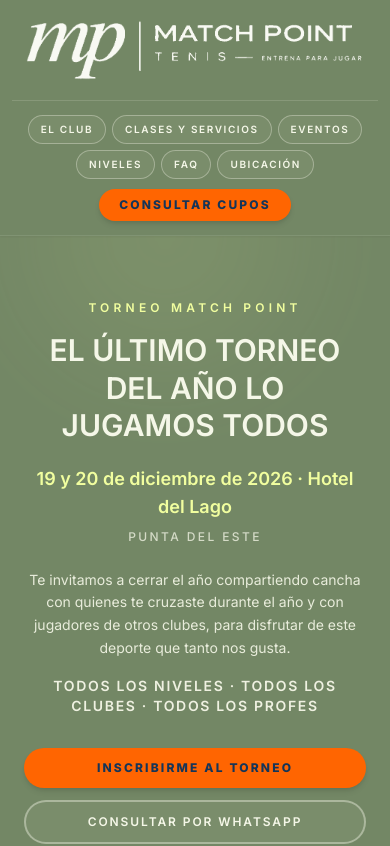
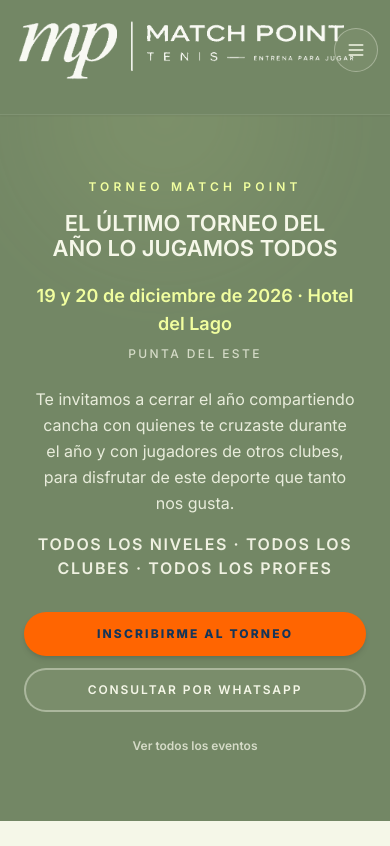
Before and after one commit to match-poi/Match-Point-Web, a Next.js app: page /torneo-hotel-del-lago in a window 390 px wide. Shown: the top 846 px of the page. Built offline with nearby package versions, Linux system fonts and the light colour scheme.

Commit message:
Torneo Hotel del Lago: precios, hotel, mobile y galería.
Prize money, aclaraciones de estadía/actividades, menú mobile y copy del fin de semana; galería con seis fotos.

```diff
--- a/src/app/globals.css
+++ b/src/app/globals.css
@@ -11,15 +11,36 @@
   --yellow: 255 222 89;
 }
 
+html {
+  scroll-padding-top: 7.5rem;
+}
+
 html,
 body {
   height: 100%;
   scroll-behavior: smooth;
 }
 
+@media (min-width: 640px) {
+  html {
+    scroll-padding-top: 8.5rem;
+  }
+}
+
+main [id] {
+  scroll-margin-top: 7.5rem;
+}
+
+@media (min-width: 640px) {
+  main [id] {
+    scroll-margin-top: 8.5rem;
+  }
+}
+
 body {
   background: #f5f7e8;
   color: #143559;
+  overflow-x: clip;
 }
 
 ::selection {
@@ -29,11 +50,11 @@
 
 @layer components {
   .btn-cta {
-    @apply inline-flex cursor-pointer items-center justify-center rounded-full bg-accent px-8 py-3 text-sm font-extrabold uppercase tracking-[0.18em] text-brand-blue shadow-md transition-all duration-200 hover:bg-[#e55a00] hover:shadow-lg focus-visible:outline-none focus-visible:ring-2 focus-visible:ring-accent focus-visible:ring-offset-2 focus-visible:ring-offset-cream;
+    @apply inline-flex min-h-11 cursor-pointer items-center justify-center rounded-full bg-accent px-8 py-3 text-sm font-extrabold uppercase tracking-[0.18em] text-brand-blue shadow-md transition-all duration-200 hover:bg-[#e55a00] hover:shadow-lg focus-visible:outline-none focus-visible:ring-2 focus-visible:ring-accent focus-visible:ring-offset-2 focus-visible:ring-offset-cream;
   }
 
   .btn-cta-sm {
-    @apply inline-flex cursor-pointer items-center justify-center rounded-full bg-accent px-5 py-2 text-xs font-extrabold uppercase tracking-[0.18em] text-brand-blue shadow-md transition-all duration-200 hover:bg-[#e55a00] hover:shadow-lg;
+    @apply inline-flex min-h-11 cursor-pointer items-center justify-center rounded-full bg-accent px-5 py-2.5 text-xs font-extrabold uppercase tracking-[0.18em] text-brand-blue shadow-md transition-all duration-200 hover:bg-[#e55a00] hover:shadow-lg;
   }
 
   .btn-secondary {
--- a/src/app/torneo-hotel-del-lago/page.tsx
+++ b/src/app/torneo-hotel-del-lago/page.tsx
@@ -69,7 +69,7 @@
             <p className="text-xs font-semibold uppercase tracking-[0.35em] text-lime">
               {t.kicker}
             </p>
-            <h1 className="mt-4 text-balance text-3xl font-semibold uppercase leading-tight text-cream sm:text-4xl md:text-[2.75rem]">
+            <h1 className="mt-4 text-balance text-[clamp(1.375rem,5.5vw,2.75rem)] font-semibold uppercase leading-[1.15] text-cream">
               {t.pageHeadline}
             </h1>
             <p className="mt-5 text-lg font-semibold text-lime sm:text-xl">
@@ -78,18 +78,18 @@
             <p className="mx-auto mt-2 text-xs font-medium uppercase tracking-[0.2em] text-cream/75">
               {t.venueLocality}
             </p>
-            <p className="mx-auto mt-6 max-w-xl text-pretty text-sm leading-relaxed text-cream/90 sm:text-base">
+            <p className="mx-auto mt-6 max-w-xl text-pretty text-base leading-relaxed text-cream/90">
               {t.presentation}
             </p>
-            <p className="mx-auto mt-4 max-w-xl text-sm font-semibold uppercase tracking-[0.12em] text-cream/95 sm:text-[13px]">
+            <p className="mx-auto mt-4 max-w-xl text-base font-semibold uppercase tracking-[0.1em] text-cream/95 sm:tracking-[0.12em]">
               {t.audienceLine}
             </p>
-            <div className="mt-8 flex w-full max-w-md flex-col items-stretch gap-3 sm:mx-auto sm:max-w-none sm:flex-row sm:items-center sm:justify-center">
+            <div className="mt-8 flex w-full flex-col items-stretch gap-3 sm:mx-auto sm:max-w-lg sm:flex-row sm:items-center sm:justify-center">
               <a
                 href={t.registrationUrl}
                 target="_blank"
                 rel="noopener noreferrer"
-                className="btn-cta text-xs tracking-[0.18em]"
+                className="btn-cta min-h-11 w-full text-xs tracking-[0.18em] sm:w-auto"
               >
                 {t.registrationCtaLabel}
               </a>
@@ -97,7 +97,7 @@
                 href={WHATSAPP_TORNEO_HOTEL_DEL_LAGO_URL}
                 target="_blank"
                 rel="noopener noreferrer"
-                className="inline-flex items-center justify-center rounded-full border-2 border-cream/40 bg-cream/5 px-8 py-3 text-xs font-semibold uppercase tracking-[0.16em] text-cream transition-all duration-200 hover:border-lime hover:bg-cream/15 hover:text-lime focus-visible:outline-none focus-visible:ring-2 focus-visible:ring-lime focus-visible:ring-offset-2 focus-visible:ring-offset-primary"
+                className="inline-flex min-h-11 w-full items-center justify-center rounded-full border-2 border-cream/40 bg-cream/5 px-8 py-3 text-xs font-semibold uppercase tracking-[0.16em] text-cream transition-all duration-200 hover:border-lime hover:bg-cream/15 hover:text-lime focus-visible:outline-none focus-visible:ring-2 focus-visible:ring-lime focus-visible:ring-offset-2 focus-visible:ring-offset-primary sm:w-auto"
               >
                 Consultar por WhatsApp
               </a>
@@ -113,7 +113,7 @@
           </div>
         </section>
 
-        <section className="relative z-10 px-6 py-12 sm:py-16">
+        <section className="relative z-10 px-4 py-12 sm:px-6 sm:py-16">
           <div className="mx-auto max-w-6xl space-y-8">
             <div className="relative overflow-hidden rounded-3xl border border-primary/25 bg-primary px-6 py-10 text-center shadow-lg sm:px-10 sm:py-14">
               <div
@@ -157,7 +157,7 @@
                 </h2>
               </div>
 
-              <ul className="grid gap-4 sm:grid-cols-2">
+              <ul className="grid grid-cols-1 gap-4 md:grid-cols-2">
                 {t.weekendBlocks.map((block) => (
                   <li
                     key={block.title}
@@ -166,13 +166,31 @@
                     <p className="text-[10px] font-bold uppercase tracking-[0.22em] text-primary">
                       {block.title}
                     </p>
-                    <p className="mt-3 text-sm leading-relaxed text-brand-blue/85">{block.body}</p>
+                    <p className="mt-3 text-base leading-relaxed text-brand-blue/85">{block.body}</p>
                   </li>
                 ))}
               </ul>
 
-              <p className="border-t border-brand-blue/10 pt-6 text-center text-sm leading-relaxed text-brand-blue/85 sm:text-base">
+              <p className="border-t border-brand-blue/10 pt-6 text-center text-base leading-relaxed text-brand-blue/85">
                 {t.closingParagraph}
+              </p>
+            </article>
+
+            <article
+              id="experiencia-hotel"
+              className="mx-auto max-w-3xl space-y-4 rounded-2xl border border-brand-blue/15 bg-white p-6 shadow-sm sm:space-y-5 sm:p-10"
+              aria-labelledby="experiencia-hotel-heading"
+            >
+              <div className="space-y-2 text-center">
+                <h2
+                  id="experiencia-hotel-heading"
+                  className="text-lg font-semibold uppercase tracking-[0.08em] text-brand-blue sm:text-xl"
+                >
+                  {t.hotelExperience.sectionTitle}
+                </h2>
+              </div>
+              <p className="text-center text-base leading-relaxed text-brand-blue/85">
+                {t.hotelExperience.body}
               </p>
             </article>
 
@@ -201,7 +219,7 @@
                   <p className="mt-4 text-[10px] font-bold uppercase tracking-[0.18em] text-brand-blue/70">
                     {t.pricing.socialCategoriesHeading}
                   </p>
-                  <ul className="mt-3 space-y-2 text-sm leading-relaxed text-brand-blue/90">
+                  <ul className="mt-3 space-y-2 text-base leading-relaxed text-brand-blue/90">
                     {t.pricing.socialTiers.map((tier) => (
                       <li key={tier.label} className="flex flex-wrap items-baseline gap-x-2">
                         <span>{tier.label}:</span>
@@ -217,14 +235,17 @@
                   <p className="text-[10px] font-bold uppercase tracking-[0.22em] text-primary">
                     {t.pricing.primeraHeading}
                   </p>
-                  <p className="mt-3 text-sm leading-relaxed text-brand-blue/90">
+                  <p className="mt-3 text-base leading-relaxed text-brand-blue/90">
                     <span>{t.pricing.primeraRegistration.label}: </span>
                     <span className="font-semibold text-brand-blue">
                       {formatHotelDelLagoPriceUyu(t.pricing.primeraRegistration.amountUyu)} por
                       jugador.
                     </span>
                   </p>
-                  <p className="mt-3 text-sm leading-relaxed text-brand-blue/85">
+                  <p className="mt-3 text-base leading-relaxed text-brand-blue/90">
+                    {t.pricing.primeraPrizeMoneyNote}
+                  </p>
+                  <p className="mt-3 text-base leading-relaxed text-brand-blue/85">
                     {t.pricing.primeraEarlyBirdNote}
                   </p>
                 </div>
@@ -233,7 +254,7 @@
                   <p className="text-[10px] font-bold uppercase tracking-[0.22em] text-brand-blue/70">
                     Aclaraciones
                   </p>
-                  <ul className="mt-3 list-disc space-y-2 pl-5 text-sm leading-relaxed text-brand-blue/85">
+                  <ul className="mt-3 list-disc space-y-2 pl-5 text-base leading-relaxed text-brand-blue/85">
                     {t.pricing.clarifications.map((note) => (
                       <li key={note}>{note}</li>
                     ))}
@@ -246,7 +267,7 @@
                   href={t.registrationUrl}
                   target="_blank"
                   rel="noopener noreferrer"
-                  className="btn-cta text-xs tracking-[0.18em]"
+                  className="btn-cta min-h-11 w-full text-xs tracking-[0.18em] sm:w-auto"
                 >
                   {t.registrationCtaLabel}
                 </a>
@@ -258,7 +279,7 @@
                 href={t.registrationUrl}
                 target="_blank"
                 rel="noopener noreferrer"
-                className="btn-cta text-xs tracking-[0.18em]"
+                className="btn-cta min-h-11 w-full text-xs tracking-[0.18em] sm:w-auto"
               >
                 {t.registrationCtaLabel}
               </a>
@@ -266,7 +287,7 @@
                 href={WHATSAPP_TORNEO_HOTEL_DEL_LAGO_URL}
                 target="_blank"
                 rel="noopener noreferrer"
-                className="btn-secondary text-xs tracking-[0.16em]"
+                className="btn-secondary min-h-11 w-full text-xs tracking-[0.16em] sm:w-auto"
               >
                 Consultar por WhatsApp
               </a>
--- a/src/components/ProximosEventos.tsx
+++ b/src/components/ProximosEventos.tsx
@@ -9,7 +9,7 @@
 
 export default function ProximosEventos() {
   return (
-    <section id="eventos" className="border-t border-brand-blue/10 bg-cream px-6 py-20">
+    <section id="eventos" className="border-t border-brand-blue/10 bg-cream px-4 py-20 sm:px-6">
       <div className="mx-auto max-w-6xl space-y-10">
         <header className="space-y-3 text-center">
           <p className="section-label">Social & Eventos</p>
@@ -78,23 +78,26 @@
               Eventazo
             </p>
 
-            <div className="relative z-[1] flex min-h-[220px] flex-col items-center justify-center gap-4 lg:min-h-[260px]">
+            <div className="relative z-[1] flex min-h-[220px] w-full flex-col items-center justify-center gap-3 lg:min-h-[260px] lg:gap-4">
+              <p className="text-xs font-semibold uppercase tracking-[0.28em] text-lime">
+                {HOTEL_DEL_LAGO_TOURNAMENT.kicker}
+              </p>
+              <h3 className="max-w-lg text-balance text-[clamp(1.0625rem,4.2vw,1.375rem)] font-semibold uppercase leading-[1.2] text-cream">
+                {HOTEL_DEL_LAGO_TOURNAMENT.tagline}
+              </h3>
+              <p className="text-base font-semibold text-lime sm:text-lg">
+                {HOTEL_DEL_LAGO_TOURNAMENT.displayDates}
+              </p>
+              <p className="text-base font-medium text-cream/90">
+                {HOTEL_DEL_LAGO_TOURNAMENT.venueDisplay}
+              </p>
               <div className="flex flex-wrap items-center justify-center gap-2">
                 <Sparkles className="h-5 w-5 text-lime/80" aria-hidden="true" />
                 <span className="rounded-full bg-lime px-2.5 py-1 text-[10px] font-bold uppercase tracking-wider text-brand-blue">
                   Inscripciones abiertas
                 </span>
               </div>
-              <p className="text-xs font-semibold uppercase tracking-[0.28em] text-lime">
-                {HOTEL_DEL_LAGO_TOURNAMENT.kicker}
-              </p>
-              <p className="max-w-lg text-balance text-lg font-semibold uppercase leading-snug text-cream sm:text-xl">
-                {HOTEL_DEL_LAGO_TOURNAMENT.tagline}
-              </p>
-              <p className="text-base font-semibold text-lime sm:text-lg">
-                {HOTEL_DEL_LAGO_TOURNAMENT.dateVenueShort}
-              </p>
-              <p className="max-w-md text-sm leading-relaxed text-cream/80">
+              <p className="max-w-md text-base leading-relaxed text-cream/80">
                 {HOTEL_DEL_LAGO_TOURNAMENT.cardTeaser}
               </p>
               <div className="mt-1 flex w-full max-w-sm flex-col gap-2.5">
@@ -110,7 +113,7 @@
                   href={WHATSAPP_TORNEO_HOTEL_DEL_LAGO_URL}
                   target="_blank"
                   rel="noopener noreferrer"
-                  className="inline-flex w-full items-center justify-center rounded-full border-2 border-cream/40 bg-cream/5 px-5 py-2 text-[10px] font-semibold uppercase tracking-[0.14em] text-cream transition-all duration-200 hover:border-lime hover:bg-cream/15 hover:text-lime"
+                  className="inline-flex min-h-11 w-full items-center justify-center rounded-full border-2 border-cream/40 bg-cream/5 px-5 py-2.5 text-[10px] font-semibold uppercase tracking-[0.14em] text-cream transition-all duration-200 hover:border-lime hover:bg-cream/15 hover:text-lime"
                 >
                   Consultar por WhatsApp
                 </a>
--- a/src/components/SiteTopBanner.tsx
+++ b/src/components/SiteTopBanner.tsx
@@ -1,22 +1,43 @@
+"use client";
+
 import BrandWordmark from "@/components/BrandWordmark";
 import { SITE_NAV_LINKS } from "@/constants/navigation";
 import { WHATSAPP_CONSULTAR_CUPOS_URL } from "@/constants/whatsapp";
+import { Menu, X } from "lucide-react";
 import Link from "next/link";
+import { useCallback, useState } from "react";
 
 export default function SiteTopBanner() {
+  const [menuOpen, setMenuOpen] = useState(false);
+
+  const closeMenu = useCallback(() => setMenuOpen(false), []);
+
   return (
     <header className="site-chrome-primary sticky top-0 z-50 isolate border-b border-cream/10 shadow-sm">
       <div className="relative z-[1] mx-auto max-w-6xl px-3 py-3.5 sm:px-6 sm:py-4">
         <div className="flex flex-col items-stretch">
+          <div className="flex w-full items-center justify-between gap-3 pb-3.5 sm:justify-center sm:pb-4">
             <Link
               href="/"
-            className="flex w-full justify-center pb-3.5 sm:pb-4"
+              className="flex min-w-0 flex-1 justify-center sm:flex-none"
               aria-label="Match Point Tenis — Inicio"
+              onClick={closeMenu}
             >
               <BrandWordmark tone="light" />
             </Link>
+            <button
+              type="button"
+              className="inline-flex min-h-11 min-w-11 shrink-0 items-center justify-center rounded-full border border-cream/35 bg-cream/5 text-cream transition-colors hover:border-lime hover:text-lime sm:hidden"
+              aria-expanded={menuOpen}
+              aria-controls="site-mobile-nav"
+              aria-label={menuOpen ? "Cerrar menú" : "Abrir menú"}
+              onClick={() => setMenuOpen((open) => !open)}
+            >
+              {menuOpen ? <X className="h-5 w-5" aria-hidden /> : <Menu className="h-5 w-5" aria-hidden />}
+            </button>
+          </div>
 
-          <div className="flex w-full flex-col items-stretch gap-2.5 border-t border-cream/15 pt-3.5 sm:flex-row sm:items-center sm:justify-between sm:gap-4">
+          <div className="hidden w-full flex-col items-stretch gap-2.5 border-t border-cream/15 pt-3.5 sm:flex sm:flex-row sm:items-center sm:justify-between sm:gap-4">
             <nav
               className="flex w-full flex-1 flex-wrap items-center justify-center gap-1.5 sm:justify-between sm:gap-2 md:gap-3"
               aria-label="Secciones del sitio"
@@ -36,6 +57,34 @@
               Consultar cupos
             </a>
           </div>
+
+          {menuOpen ? (
+            <nav
+              id="site-mobile-nav"
+              className="flex w-full flex-col gap-2 border-t border-cream/15 pt-3.5 sm:hidden"
+              aria-label="Secciones del sitio"
+            >
+              {SITE_NAV_LINKS.map((link) => (
+                <Link
+                  key={link.href}
+                  href={link.href}
+                  className="nav-pill-on-primary inline-flex min-h-11 w-full items-center justify-center text-center"
+                  onClick={closeMenu}
+                >
+                  {link.label}
+                </Link>
+              ))}
+              <a
+                href={WHATSAPP_CONSULTAR_CUPOS_URL}
+                target="_blank"
+                rel="noopener noreferrer"
+                className="btn-cta-sm mt-1 min-h-11 w-full text-center"
+                onClick={closeMenu}
+              >
+                Consultar cupos
+              </a>
+            </nav>
+          ) : null}
         </div>
       </div>
     </header>
--- a/src/constants/events.ts
+++ b/src/constants/events.ts
@@ -34,8 +34,15 @@
   socialTiers: readonly HotelDelLagoPricingItem[];
   primeraHeading: string;
   primeraRegistration: HotelDelLagoPricingItem;
+  primeraPrizeMoneyNote: string;
   primeraEarlyBirdNote: string;
   clarifications: readonly string[];
+};
+
+/** Bloque informativo — actividades del hotel (no incluidas en inscripción). */
+export type HotelDelLagoHotelExperience = {
+  sectionTitle: string;
+  body: string;
 };
 
 /** Formato $X.XXX (punto de miles) para montos en UYU. */
@@ -79,6 +86,7 @@
     ],
     primeraHeading: "Primera categoría",
     primeraRegistration: { label: "Inscripción", amountUyu: 1600 },
+    primeraPrizeMoneyNote: "US$1.000 de prize money total.",
     primeraEarlyBirdNote:
       "La tarifa anticipada de las categorías sociales no aplica a Primera.",
     clarifications: [
@@ -108,6 +116,10 @@
   ] satisfies readonly HotelDelLagoWeekendBlock[],
   closingParagraph:
     "Dos días de tenis para jugadores de todos los niveles, clubes y profes. Vení a competir, encontrarte con gente de otras canchas y cerrar el año haciendo lo que más nos gusta.",
+  hotelExperience: {
+    sectionTitle: "Experiencia en el hotel",
+    body: "La estadía, el sunset, la barbacoa y el fogón se contratan por separado y no están incluidos en la inscripción al torneo. Próximamente comunicaremos sus precios y los beneficios para quienes participen del torneo."
+  } satisfies HotelDelLagoHotelExperience,
   /** Texto breve en la tarjeta de #eventos. */
   cardTeaser: "Tenis, sunset, barbacoa y fogón"
 } as const;
```
Lines whose indentation alone changed are shown as unchanged.
